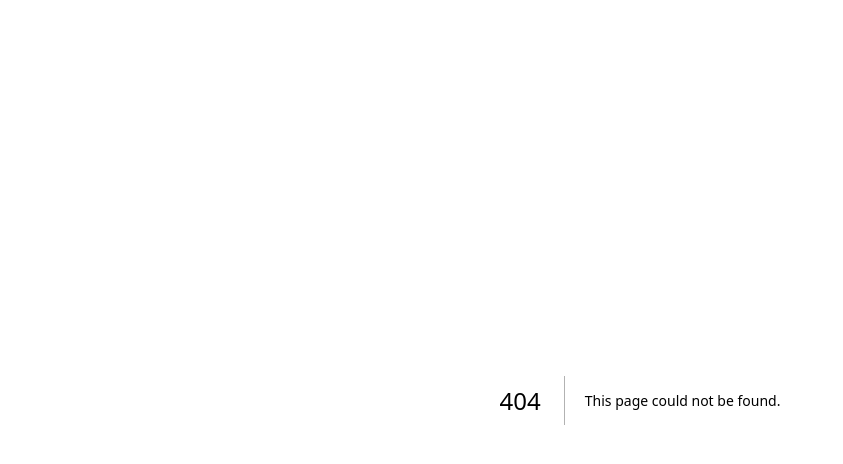
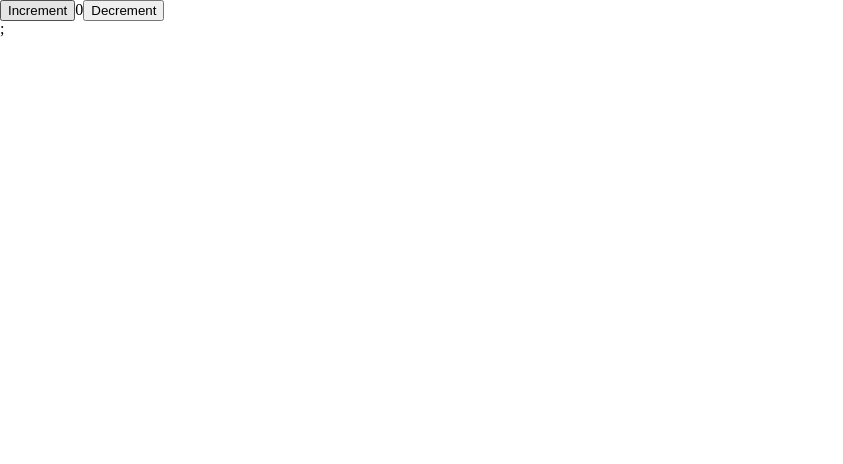
Before and after one commit to jhyun3315/masida, a Next.js app in the folder masida/: page /counter in a window 1280 px wide. Before the commit this address had no page. Shown: the top 464 px of the page, without its empty margins (0-843 px from the left). Built offline with nearby package versions, Linux system fonts and the light colour scheme.

Commit message:
feat : redux install Issue : S08P22B208-288

```diff
--- a/masida/src/pages/_app.tsx
+++ b/masida/src/pages/_app.tsx
@@ -1,6 +1,19 @@
 import type { AppProps } from "next/app";
+import { Provider } from 'react-redux';
 import "../reset.scss";
+import {store, persistor} from '../../store/store';
+import { PersistGate } from "redux-persist/integration/react";
 
+//여기서 Provider로 감싸주어 store에 연결시켜줍니다.
 export default function App({ Component, pageProps }: AppProps) {
-  return <Component {...pageProps} />;
+  return (
+    <>
+    <Provider store={store}>
+      <PersistGate loading={null} persistor={persistor}>
+      <Component {...pageProps} />;
+      </PersistGate>
+    </Provider>
+    </>
+  )
+
 }
--- /dev/null
+++ b/masida/src/pages/counter.tsx
@@ -0,0 +1,32 @@
+import type { NextPage } from 'next';
+import { useAppDispatch, useAppSelector } from '../../store/hooks';
+import { decrement, increment } from '../../store/counter/counterSlice';
+
+
+const counter: NextPage = () => {
+  const { value: count } = useAppSelector((state) => state.counter);
+  const dispatch = useAppDispatch();
+
+
+  return (
+    <div>
+      <div>
+        <button
+          aria-label="Increment value"
+          onClick={() => dispatch(increment())}
+        >
+          Increment
+        </button>
+        <span>{count}</span>
+        <button
+          aria-label="Decrement value"
+          onClick={() => dispatch(decrement())}
+        >
+          Decrement
+        </button>
+      </div>
+    </div>
+  );
+};
+
+export default counter;
--- /dev/null
+++ b/masida/store/counter/counterSlice.ts
@@ -0,0 +1,28 @@
+import { createSlice } from '@reduxjs/toolkit';
+
+interface CounterState {
+  value: number;
+}
+
+const initialState: CounterState = {
+  value: 0,
+};
+
+const counterSlice = createSlice({
+  name: 'counter',
+  initialState,
+  reducers: {
+    increment: (state) => {
+      state.value += 1;
+    },
+    decrement: (state) => {
+      state.value -= 1;
+    },
+  },
+});
+
+const { actions, reducer: counterReducer } = counterSlice;
+
+export const { increment, decrement } = actions;
+
+export default counterReducer;
--- /dev/null
+++ b/masida/store/hooks.ts
@@ -0,0 +1,8 @@
+import { useDispatch, useSelector } from 'react-redux';
+import type { TypedUseSelectorHook } from 'react-redux';
+import type { RootState, AppDispatch } from './store';
+
+// useDispatch는 thunkAction에 대해서 타입에러를 발생시키므로 커스터 마이징해서 사용합니다.
+export const useAppDispatch: () => AppDispatch = useDispatch;
+// useSelector를 사용할 경우, 매번 state의 타입을 지정해줘야 하기 때문에 커스터 마이징해서 사용합니다.
+export const useAppSelector: TypedUseSelectorHook<RootState> = useSelector;
--- /dev/null
+++ b/masida/store/store.ts
@@ -0,0 +1,47 @@
+import { configureStore, combineReducers } from '@reduxjs/toolkit';
+import counterSlice from "./counter/counterSlice";
+
+import persistReducer from 'redux-persist/lib/persistReducer';
+import local from 'redux-persist/lib/storage';
+
+import {
+  persistStore,
+  FLUSH,
+  PAUSE,
+  PERSIST,
+  PURGE,
+  REGISTER,
+  REHYDRATE,
+} from "redux-persist";
+
+
+const reducers = combineReducers({
+    counter : counterSlice,
+})
+
+const persistConfig = {
+  key: "root",
+  storage: local,
+  whitelist: ["counter"],
+};
+
+
+const persistedReducer = persistReducer(persistConfig, reducers);
+
+export const store = configureStore({
+  reducer: persistedReducer,
+  middleware: (getDefaultMiddleware) =>
+    getDefaultMiddleware({
+      serializableCheck: {
+        ignoredActions: [FLUSH, REHYDRATE, PAUSE, PERSIST, PURGE, REGISTER],
+      },
+    }),
+});
+
+//ReturnType<Type>은 함수 Type의 반환 타입으로 구성된 타입을 생성해주는 것 입니다.
+export type RootState = ReturnType<typeof store.getState>;
+
+//여기서 AppDispatch는 dispatch의 타입을 편하게 하기위해서 미리 설정하는 것입니다.
+export type AppDispatch = typeof store.dispatch;
+
+export const persistor = persistStore(store);
```
Also changed, not shown: masida/package.json (+7 -0 lines), masida/src/components/Search/Base.tsx (+11 -0 lines), masida/store/category/baseSlice.ts (added, +26 -0 lines), masida/next.config.js (line endings or trailing spaces), masida/store/category/colorSlice.ts (added), masida/store/category/difficultySlice.ts (added), masida/store/category/ingredientSlice.ts (added), 1 other file (tests, documents, lock files or other folders).
